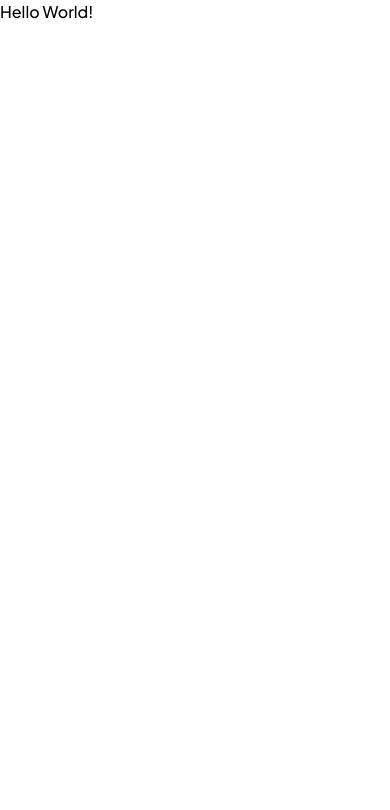
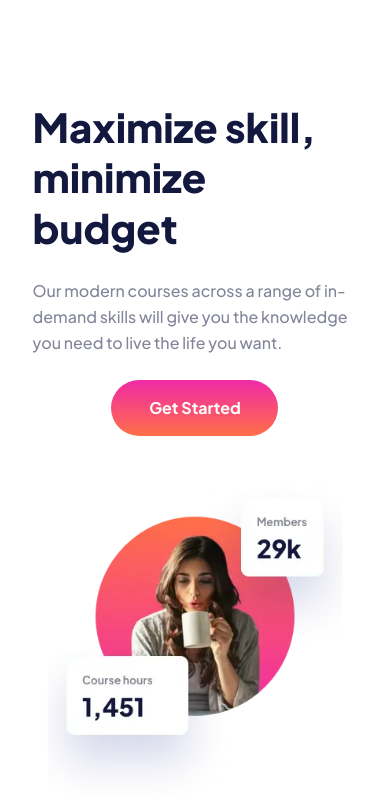
Before and after one commit to dorian-edwards/e-learning, a React (Create React App) app: page / in a window 390 px wide. Shown: the top 810 px of the page. Built offline with nearby package versions, Linux system fonts and the light colour scheme.

Commit message:
add Header component

```diff
--- a/src/App.tsx
+++ b/src/App.tsx
@@ -1,8 +1,10 @@
+import Header from './components/Header'
+
 function App() {
   return (
-    <>
-      <div className='font-sans'>Hello World!</div>
-    </>
+    <main className='desktop:pl-[165px] tablet:pl-[39px]'>
+      <Header />
+    </main>
   )
 }
 
--- /dev/null
+++ b/src/components/Header.tsx
@@ -0,0 +1,23 @@
+import { useState, useEffect } from 'react'
+import ImageLead from './ImageLead'
+import Heading from './Heading'
+
+const Header = () => {
+  const [mobile, setMobile] = useState(window.innerWidth < 768)
+
+  useEffect(() => {
+    window.addEventListener('resize', () => {
+      if (window.innerWidth < 768) return setMobile(true)
+      return setMobile(false)
+    })
+  }, [])
+
+  return (
+    <header className='px-6 pb-[200px] tablet:bg-hero-tablet bg-[top_-100px_right_-15em] desktop:bg-hero-desktop desktop:bg-[top_-150px_right_-300px] desktop:pt-[100px] bg-no-repeat'>
+      <Heading />
+      {mobile && <ImageLead />}
+    </header>
+  )
+}
+
+export default Header
--- a/src/components/Heading.tsx
+++ b/src/components/Heading.tsx
@@ -1,7 +1,7 @@
 import Button from './Button'
 
 const Heading = () => (
-  <div className='heading-card'>
+  <div className='heading-card w-[95%] max-w-[600px] mx-auto mb-[46px] flex flex-col items-center tablet:w-[45%] tablet:max-w-none tablet:mx-0 tablet:pt-[163px] pt-[102px]'>
     <h2 className='font-extra-bold font-sans text-space-cadet text-[40px] leading-[50.4px] desktop:text-[56px] desktop:leading-[70.56px] mb-[25px] tablet:mb-[29px]'>
       Maximize skill, minimize budget
     </h2>
--- a/src/components/ImageLead.tsx
+++ b/src/components/ImageLead.tsx
@@ -1,33 +1,11 @@
-import { useEffect, useState } from 'react'
-import desktopImage from '../assets/image-hero-desktop.webp'
-import tabletImage from '../assets/image-hero-tablet.webp'
 import mobileImage from '../assets/image-hero-mobile.webp'
 
 const ImageLead = () => {
-  const [display, setDisplay] = useState(
-    window.innerWidth < 1440
-      ? window.innerWidth < 768
-        ? 'mobile'
-        : 'tablet'
-      : 'desktop'
+  return (
+    <div className='image-wrapper w-full flex justify-center'>
+      <img className='' src={mobileImage} alt='lady here' />
+    </div>
   )
-
-  const image: { [key: string]: string } = {
-    mobile: mobileImage,
-    tablet: tabletImage,
-    desktop: desktopImage,
-  }
-
-  useEffect(() => {
-    window.addEventListener('resize', () => {
-      const width = window.innerWidth
-      console.log(width)
-      if (width < 768) return setDisplay('mobile')
-      if (width > 767 && width < 1440) return setDisplay('tablet')
-      if (width > 1439) return setDisplay('desktop')
-    })
-  }, [])
-  return <img src={image[display]} alt='lady here' />
 }
 
 export default ImageLead
--- a/src/index.css
+++ b/src/index.css
@@ -26,6 +26,10 @@
   }
 }
 
+.test {
+  background: url('./assets/image-hero-desktop.png');
+}
+
 /*
 font-family: Plus Jakarta Sans;
 font-size: 18px;
--- a/tailwind.config.js
+++ b/tailwind.config.js
@@ -1,3 +1,5 @@
+const { url } = require('inspector')
+
 /** @type {import('tailwindcss').Config} */
 module.exports = {
   content: ['./src/**/*.{js,jsx,ts,tsx}'],
@@ -23,10 +25,17 @@ module.exports = {
       'extra-bold': 800,
     },
     screens: {
+      tablet: '768px',
       desktop: '1440px',
-      tablet: '768px',
     },
-    extend: {},
+    extend: {
+      backgroundImage: {
+        'hero-tablet': 'url(./assets/image-hero-tablet.webp)',
+        'hero-desktop': 'url(./assets/image-hero-desktop.webp)',
+      },
+    },
   },
   plugins: [],
 }
+
+//bg-[url("./assets/image-hero-desktop.png")]
```
